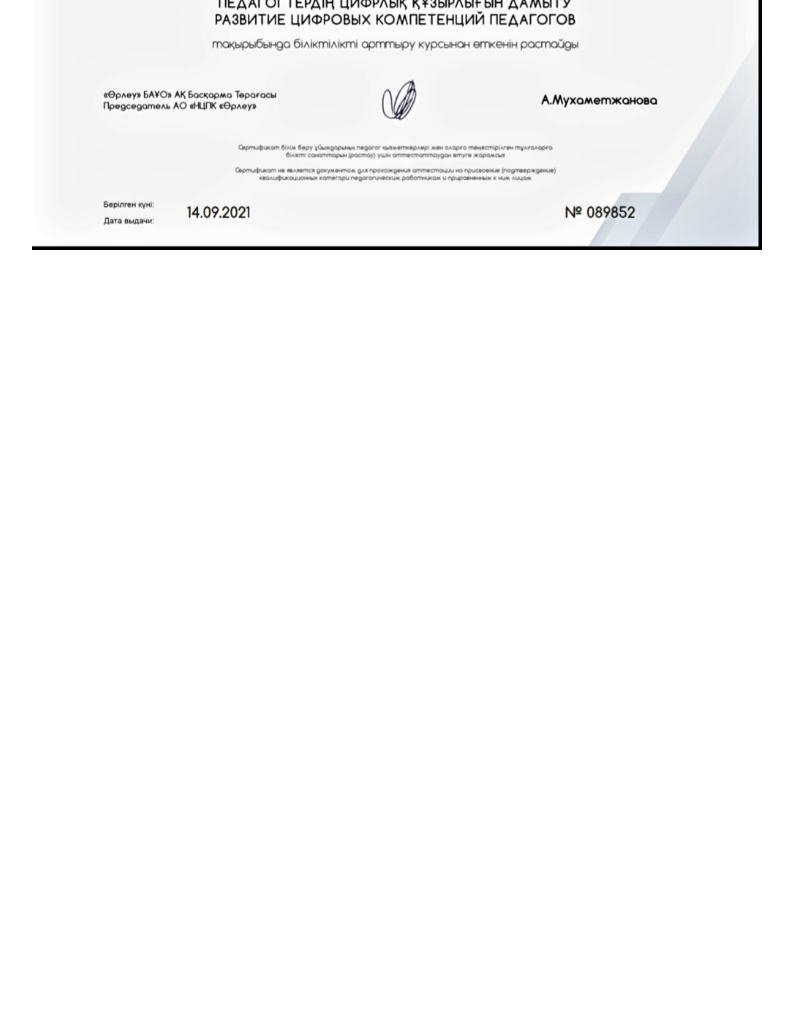
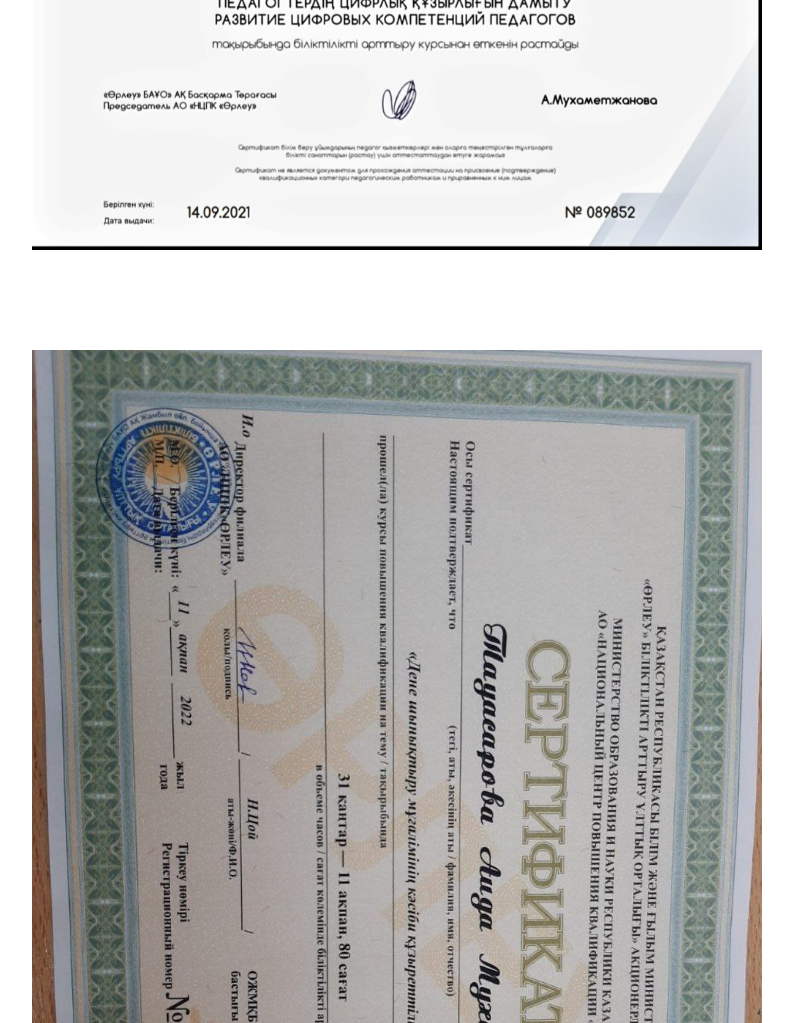
Before and after one commit to 53mektep/aida, a plain HTML site: page pedagogmalimet.html in a window 1280 px wide. Shown: the part 2897-3920 px from the top of the page, without its empty margins (243-1036 px from the left). Before the commit the page ends 3197 px from the top, so only its background shows below. Drawn offline with nearby package versions, Linux system fonts and the light colour scheme.

Commit message:
Update pedagogmalimet.html

```diff
--- a/pedagogmalimet.html
+++ b/pedagogmalimet.html
@@ -55,6 +55,10 @@
         <img src="img/6.jfif" width="730" height="100%" />
 
     </div>
+    <div id="section2">
+        <img src="img/jjj.jpg" width="730" height="100%" />
+
+    </div>
     <button id="btnScrollToTop">
         <i class="material-icons">arrow_upward</i>
     </button>
```
